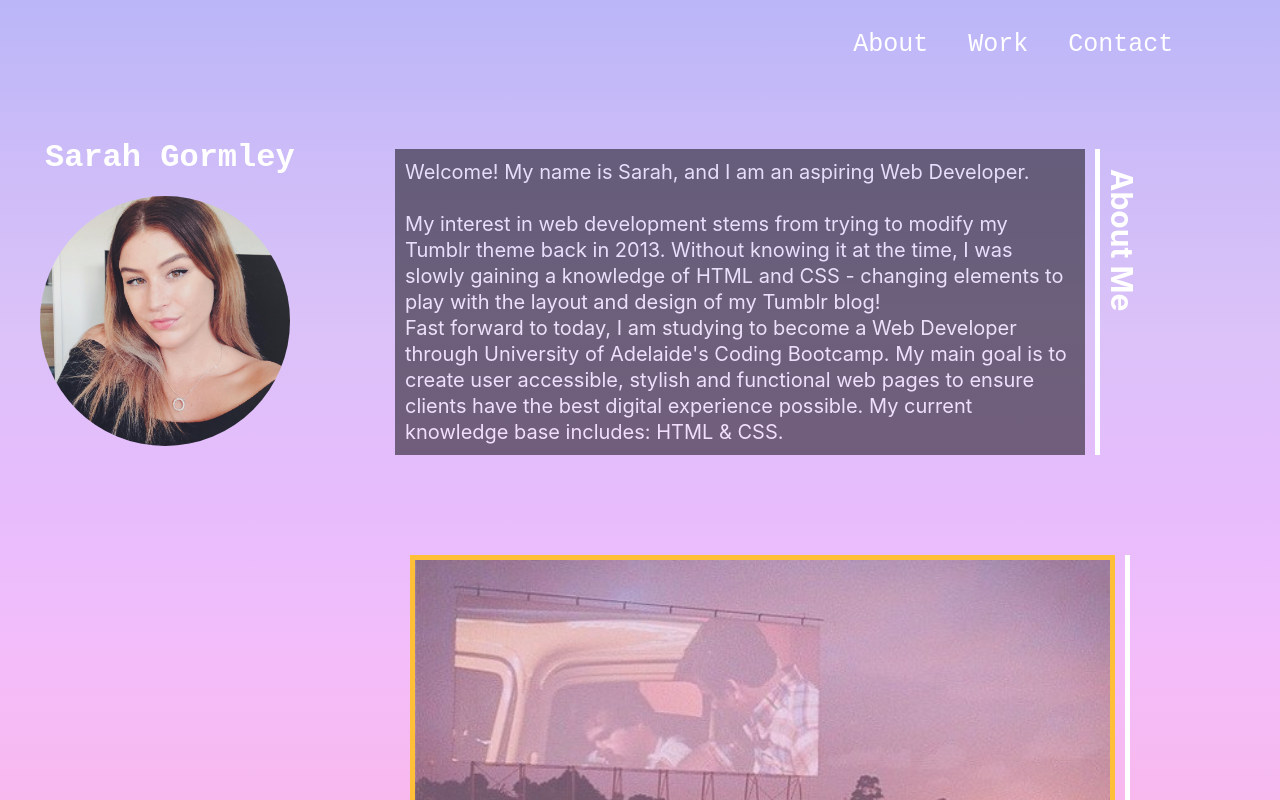
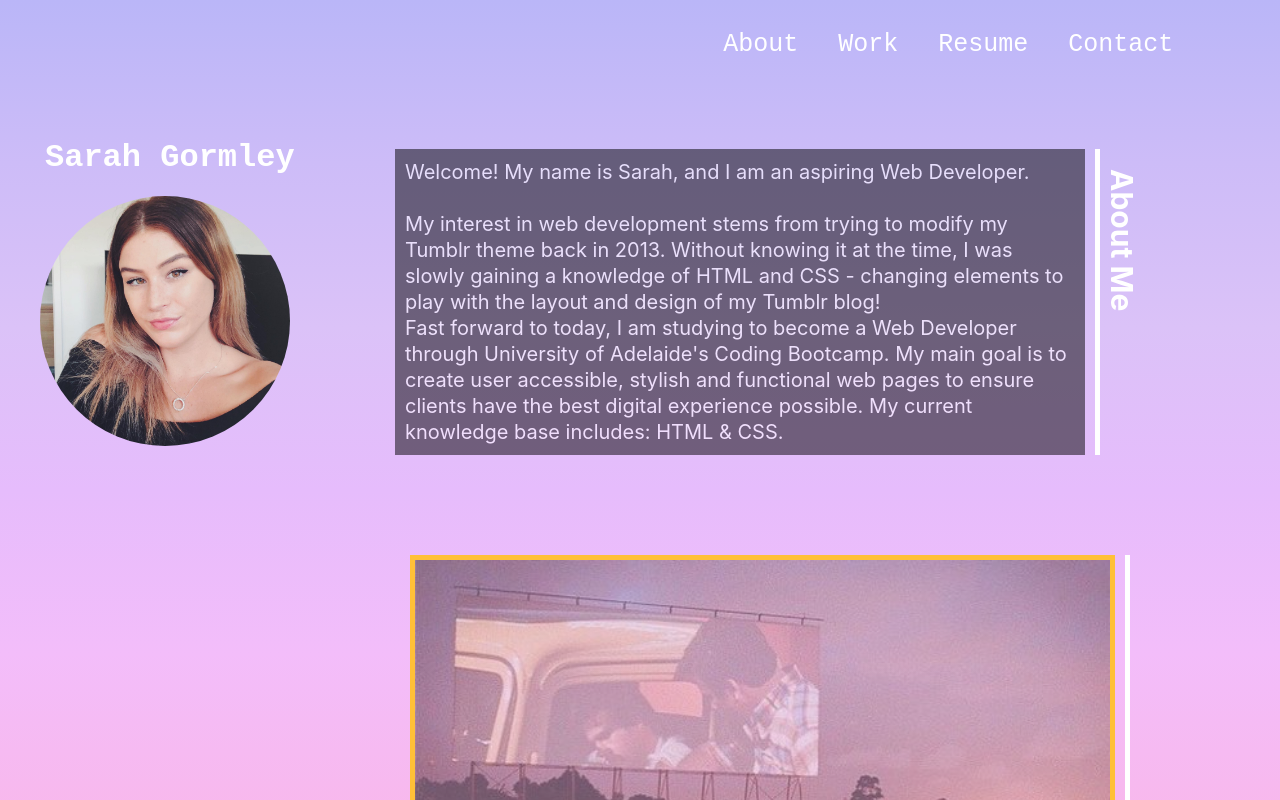
Before and after one commit to sarahgormley/CSS-Portfolio-SarahGormley, a plain HTML site: page index.html in a window 1280 px wide. Shown: the top 800 px of the page. Drawn offline with Linux system fonts and the light colour scheme.

Commit message:
added resume PDF

```diff
--- a/index.html
+++ b/index.html
@@ -16,6 +16,9 @@
                 </li>
                 <li>
                     <a href="#work">Work</a>
+                </li>
+                <li>
+                    <a href="./Images/webdevresume.pdf">Resume</a>
                 </li>
                 <li>
                     <a href="#socials">Contact</a>
```
Also changed, not shown: 1 other file.
